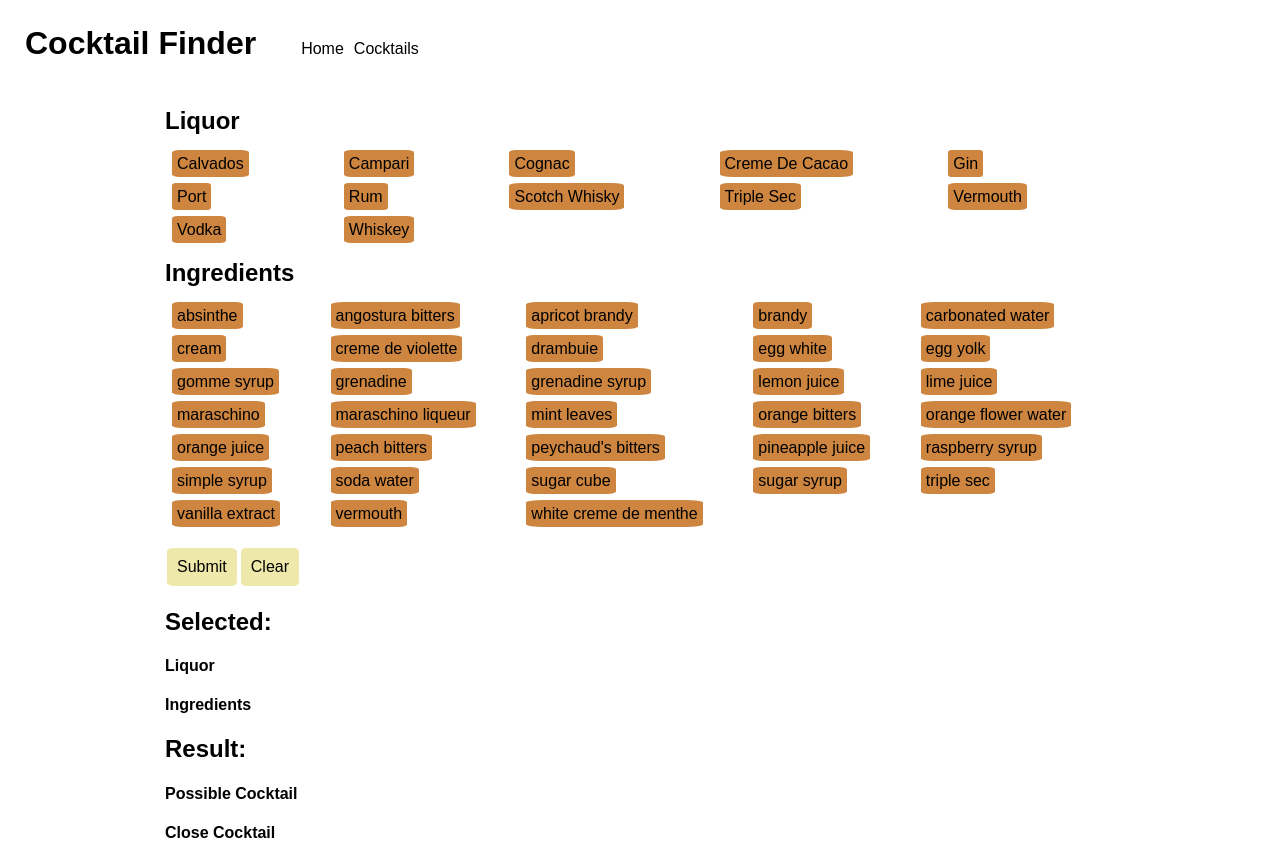
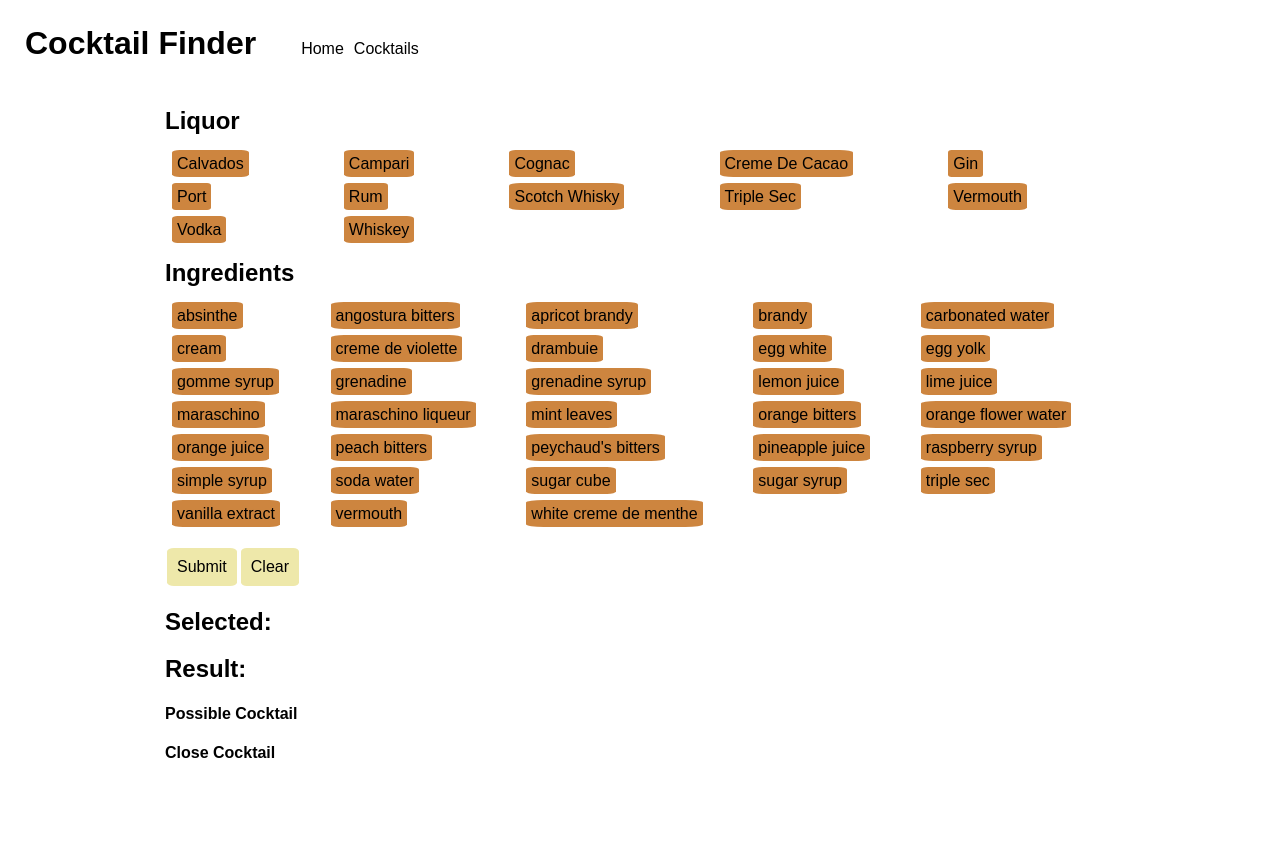
Before and after one commit to PGalicia/CocktailFinder, a React (Create React App) app: page / in a window 1280 px wide. After the commit the page ends 800 px from the top, so only its background shows below. Built offline with nearby package versions, Linux system fonts and the light colour scheme.

Commit message:
Refactor display of selected

```diff
--- a/src/components/container/home.jsx
+++ b/src/components/container/home.jsx
@@ -69,16 +69,7 @@ class Home extends Component {
       <React.Fragment>
         <Checklist />
         <h2>Selected:</h2>
-        <Selected
-          name="Liquor"
-          category="liquor"
-          selected={this.props.selected}
-        />
-        <Selected
-          name="Ingredients"
-          category="ingredients"
-          selected={this.props.selected}
-        />
+        <Selected selected={this.props.selected} />
         <h2>Result:</h2>
         <Result
           name="Possible Cocktail"
--- a/src/components/presentational/selected.jsx
+++ b/src/components/presentational/selected.jsx
@@ -2,17 +2,14 @@ import React from "react";
 
 const SelectedContainer = props => (
   <React.Fragment>
-    <h4>{props.name}</h4>
     <ul>
-      {props.selected
-        .find(chosen => chosen.category === props.category)
-        .chosen.map(chosen => {
-          return (
-            <li key={chosen}>
-              <div>{chosen}</div>
-            </li>
-          );
-        })}
+      {props.selected.map(category => {
+        return category.chosen.map(chosen => (
+          <li key={chosen}>
+            <div>{chosen}</div>
+          </li>
+        ));
+      })}
     </ul>
   </React.Fragment>
 );
```
